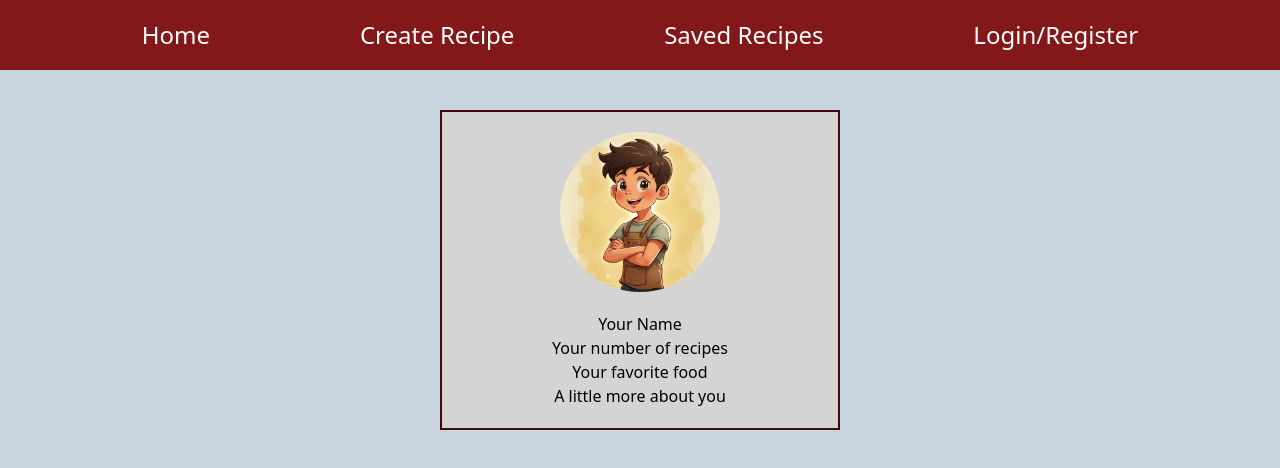
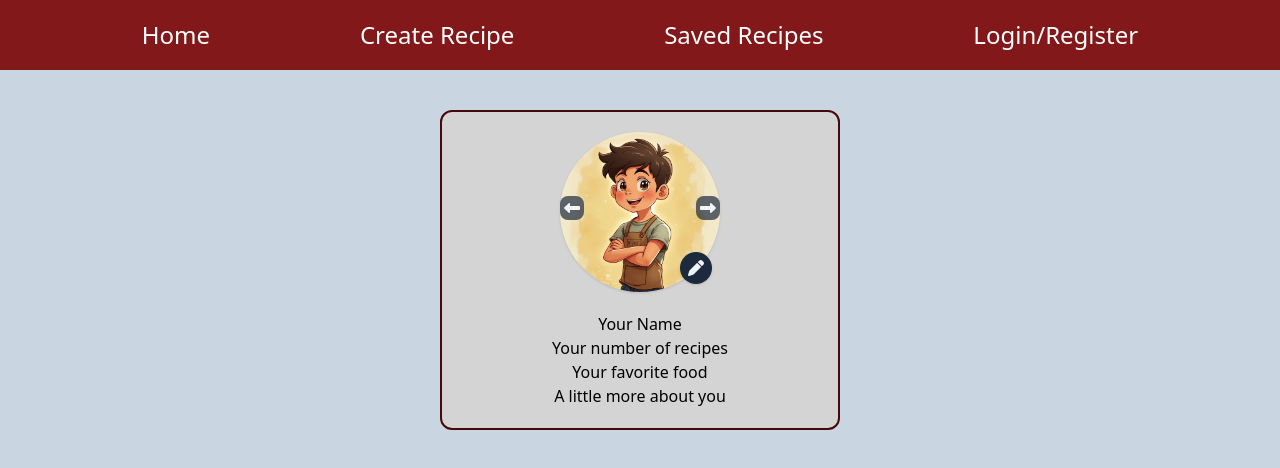
Before and after one commit to 2Rovian/recipes-crud, a React (Vite) app in the folder client-side/: page /profile in a window 1280 px wide. Shown: the top 468 px of the page. Built offline with nearby package versions, Linux system fonts and the light colour scheme.

Commit message:
ainda fazendo a UserProfile.jsx

```diff
--- a/client-side/src/pages/UserProfile.jsx
+++ b/client-side/src/pages/UserProfile.jsx
@@ -1,15 +1,27 @@
-import React from 'react'
+import React, { useState } from 'react'
 import boyPfp1 from '../assets/profilePic/boyPfp1.png';
 import boyPfp2 from '../assets/profilePic/boyPfp2.png';
 import boyPfp3 from '../assets/profilePic/boyPfp3.png';
 
 
 function UserProfile() {
+    const [showMenuChangePfp, setshowMenuChangePfp] = useState(false);
+
     return (
         <div>
-        <div className='w-[400px] h-fit mx-auto mt-10 px-6 bg-neutral-300 border-2 border-red-950 flex flex-col justify-center text-center'>
+            <div className='w-[400px] h-fit mx-auto mt-10 px-6 bg-neutral-300 border-2 border-red-950 flex flex-col justify-center text-center rounded-xl'>
                 <div className='grow flex justify-center py-5'>
-                <img src={boyPfp1} alt="profile-pic" className='size-40 rounded-full'/>
+                    <div className='relative'>
+                        <img src={boyPfp1} alt="profile-pic" className='size-40 rounded-full shadow' />
+                        <div className='absolute top-[40%] w-full flex justify-between'>
+                            <i className="fa-solid fa-left-long bg-slate-800/70 text-slate-100 rounded-lg p-1"></i>
+                            <i className="fa-solid fa-right-long bg-slate-800/70 text-slate-100 rounded-lg p-1"></i>
+                        </div>
+                        <i className="fa-solid fa-pen absolute right-2 bottom-2 p-2 rounded-full bg-slate-800 text-slate-100 cursor-pointer hover:outline-3 shadow"></i>
+                    </div>
+
+
+
                 </div>
                 <div className='grow pb-5'>
                     <p>Your Name</p>
```
Lines whose indentation alone changed are shown as unchanged.
